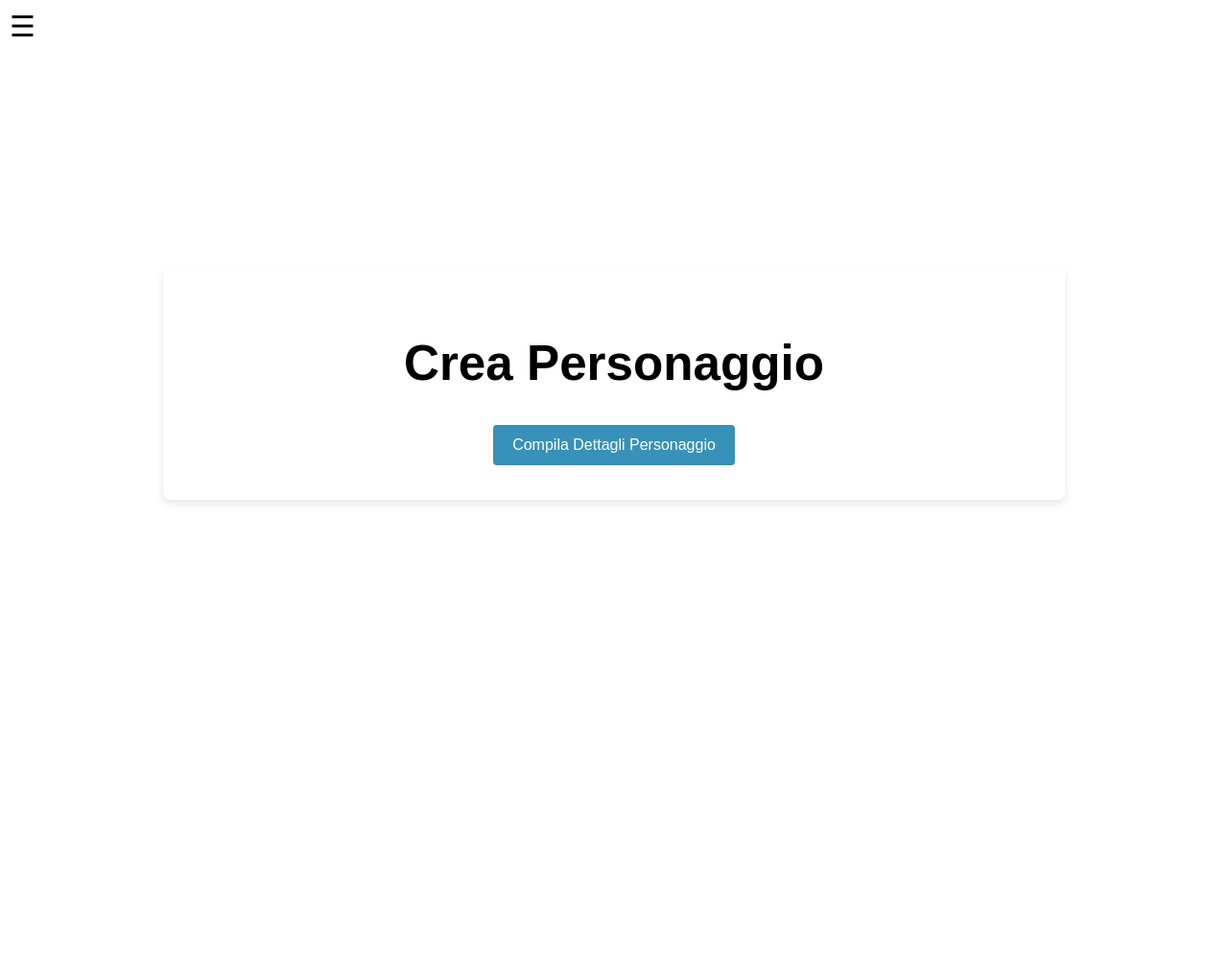
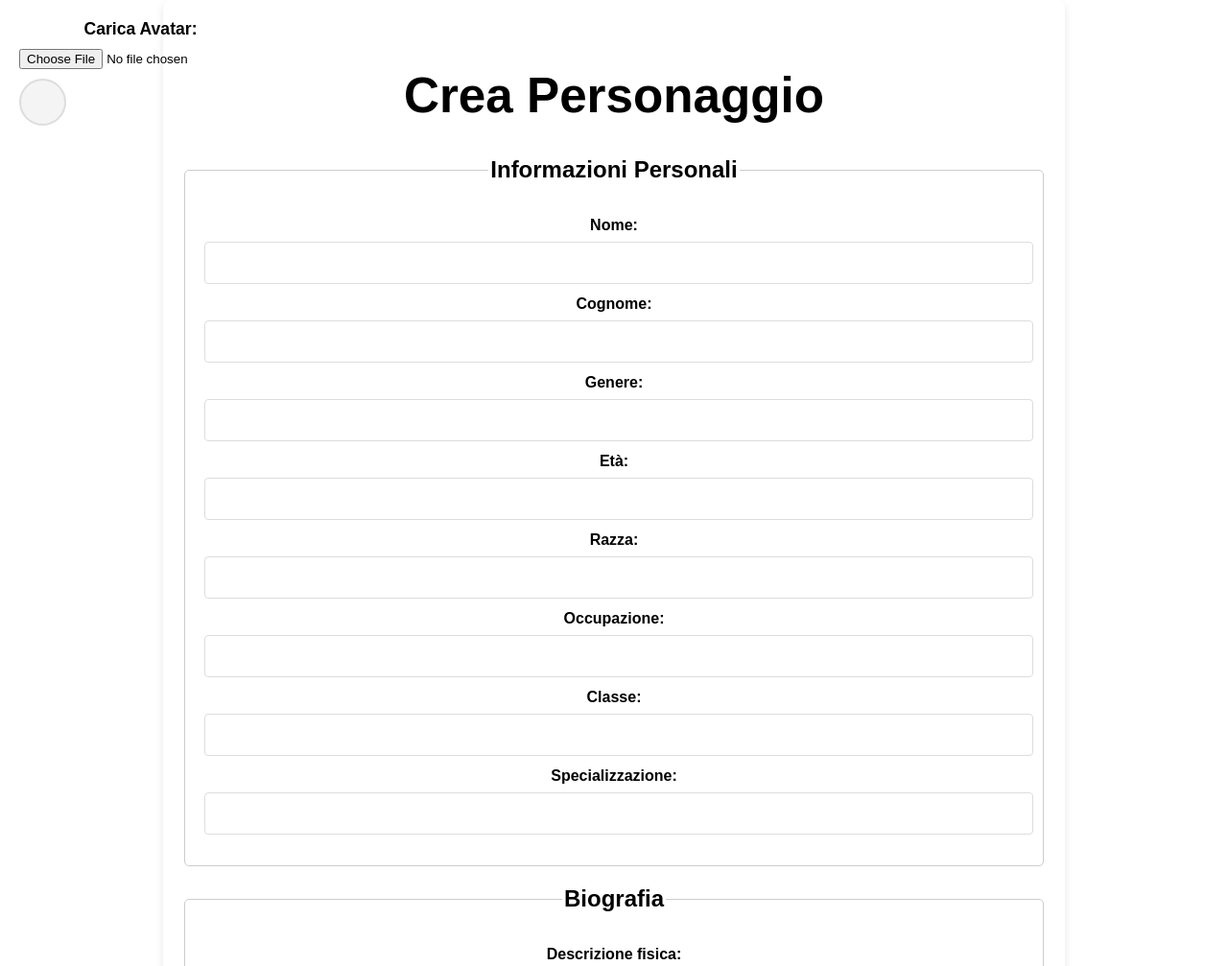
Before and after one commit to Otacon-Lav/rpg_character_builder, a plain HTML site: page crea_personaggio.html in a window 1280 px wide. Shown: the top 1007 px of the page at 96% size. Before the commit the page ends 800 px from the top, so only its background shows below. Drawn offline with Linux system fonts and the light colour scheme.

Commit message:
aggiunta la possibilità di caricare avatar del personaggio nella sezione 'crea personaggio'.

```diff
--- a/crea_personaggio.html
+++ b/crea_personaggio.html
@@ -8,27 +8,82 @@
     <link rel="stylesheet" href="style.css"> <!-- Riutilizza il file CSS esistente -->
 </head>
 <body>
-    <!-- Icona del menu -->
-    <div id="menu-icon" onclick="toggleMenu()">
-        &#9776;
+    <div class="main-content">
+        <h1>Crea Personaggio</h1>
+
+        <!-- Sezione per il caricamento della foto -->
+        <div class="avatar-upload">
+            <label for="avatar-input">Carica Avatar:</label>
+            <input type="file" id="avatar-input" accept="image/*" onchange="loadAvatar(event)">
+            <div class="avatar-preview">
+                <img id="avatar-image" src="#" alt="Avatar" style="display: none;">
+            </div>
+        </div>
+
+        <!-- Modulo per creare il personaggio -->
+        <form action="submit_personaggio.html" method="POST">
+            <fieldset>
+                <legend>Informazioni Personali</legend>
+
+                <label for="nome">Nome:</label>
+                <input type="text" id="nome" name="nome" required>
+
+                <label for="cognome">Cognome:</label>
+                <input type="text" id="cognome" name="cognome" required>
+
+                <label for="genere">Genere:</label>
+                <input type="text" id="genere" name="genere" required>
+
+                <label for="eta">Età:</label>
+                <input type="number" id="eta" name="eta" required>
+
+                <label for="razza">Razza:</label>
+                <input type="text" id="razza" name="razza" required>
+
+                <label for="occupazione">Occupazione:</label>
+                <input type="text" id="occupazione" name="occupazione" required>
+
+                <label for="classe">Classe:</label>
+                <input type="text" id="classe" name="classe" required>
+
+                <label for="specializzazione">Specializzazione:</label>
+                <input type="text" id="specializzazione" name="specializzazione" required>
+            </fieldset>
+
+            <fieldset>
+                <legend>Biografia</legend>
+
+                <label for="descrizione-fisica">Descrizione fisica:</label>
+                <textarea id="descrizione-fisica" name="descrizione-fisica" rows="4" required></textarea>
+
+                <label for="descrizione-personalita">Descrizione della personalità:</label>
+                <textarea id="descrizione-personalita" name="descrizione-personalita" rows="4" required></textarea>
+
+                <label for="headcanons">Headcanons:</label>
+                <textarea id="headcanons" name="headcanons" rows="4" required></textarea>
+
+                <label for="update-storia">Update storia:</label>
+                <textarea id="update-storia" name="update-storia" rows="4" required></textarea>
+            </fieldset>
+
+            <input type="submit" value="Crea Personaggio">
+        </form>
     </div>
 
-    <!-- Menu laterale -->
-    <div id="side-menu" class="side-menu">
-        <a href="javascript:void(0)" class="close-btn" onclick="toggleMenu()">&times;</a>
-        <a href="index.html">Home</a>
-        <a href="crea_personaggio.html">Crea Personaggio</a>
-        <a href="visualizza_personaggio.html">Visualizza Personaggio</a>
-    </div>
+    <script>
+        function loadAvatar(event) {
+            var avatarImage = document.getElementById('avatar-image');
+            var file = event.target.files[0];
 
-    <!-- Contenuto principale della pagina "Crea Personaggio" -->
-    <div class="main-content">
-        <h1>Crea Personaggio</h1>
-        <!-- Aggiungi il link alla pagina di dettagli del personaggio -->
-        <p><a href="dettagli_personaggio.html" class="button">Compila Dettagli Personaggio</a></p>
-        <!-- Altri contenuti per la creazione del personaggio -->
-    </div>
-
-    <script src="script.js"></script>
+            if (file) {
+                var reader = new FileReader();
+                reader.onload = function(e) {
+                    avatarImage.src = e.target.result;
+                    avatarImage.style.display = 'block';
+                };
+                reader.readAsDataURL(file);
+            }
+        }
+    </script>
 </body>
 </html>
--- a/style.css
+++ b/style.css
@@ -95,7 +95,7 @@ label {
     font-weight: bold;
 }
 
-/* Stile per gli input e textarea */
+/* Stile per gli input e text area */
 input[type="text"], input[type="number"], textarea {
     width: calc(100% - 16px); /* Considera il padding */
     padding: 12px;
@@ -105,7 +105,7 @@ input[type="text"], input[type="number"], textarea {
     font-size: 1em; /* Usa dimensioni di font relative */
 }
 
-/* Stile per il pulsante di invio */
+/* Stile per pulsante di invio */
 input[type="submit"] {
     background-color: #3791b8;
     color: white;
@@ -180,3 +180,41 @@ body {
     border-radius: 8px;
     box-shadow: 0 4px 8px rgba(0, 0, 0, 0.1); /* Aggiunto un'ombra leggera per un effetto di sollevamento */
 }
+
+/* Stile per la sezione di caricamento dell'avatar */
+.avatar-upload {
+    position: absolute;
+    top: 20px;
+    left: 20px; /* Sposta l'avatar a sinistra */
+    text-align: center;
+}
+
+.avatar-upload label {
+    font-size: 1.1em;
+    margin-bottom: 10px;
+    display: block;
+}
+
+.avatar-upload input[type="file"] {
+    margin-bottom: 10px;
+}
+
+/* Contenitore per l'anteprima dell'avatar */
+.avatar-preview {
+    width: 45px;  /* Imposta la larghezza massima */
+    height: 45px; /* Imposta l'altezza massima */
+    border: 2px solid #ddd;
+    border-radius: 50%;
+    overflow: hidden;
+    background-color: #f4f4f4;
+    display: flex;
+    justify-content: center;
+    align-items: center;
+}
+
+/* Stile per l'immagine dell'avatar */
+.avatar-preview img {
+    width: 100%;
+    height: 100%;
+    object-fit: cover; /* Garantisce che l'immagine si adatti senza deformarsi */
+}
```
